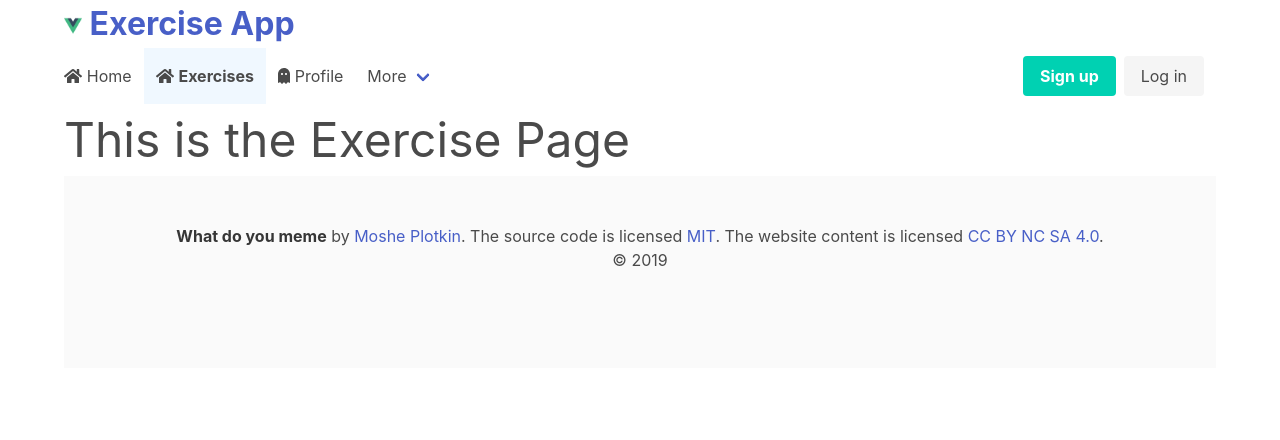
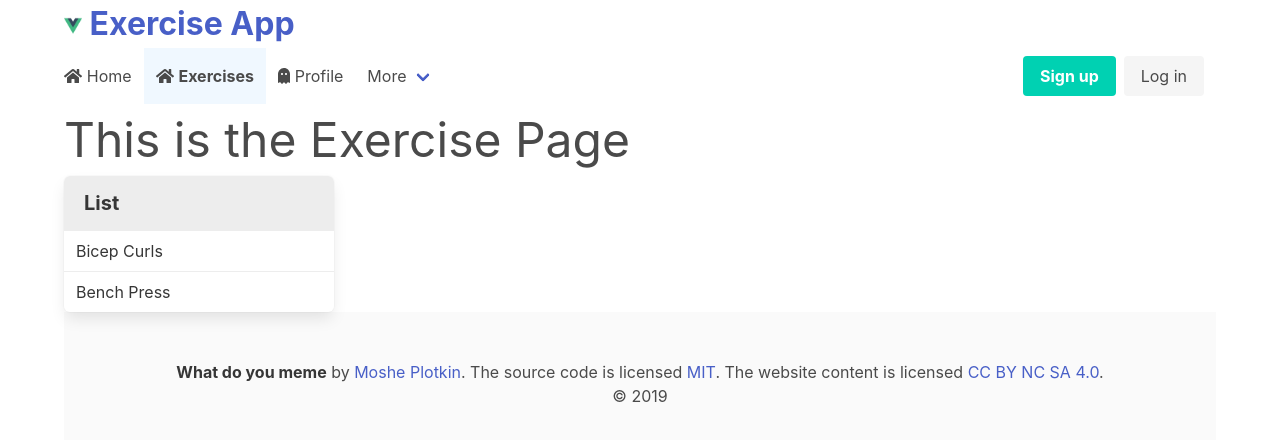
Before and after one commit to thekevinkim97/WebDevExcerciseApp, a Vue app in the folder client/: page /#/exercises in a window 1280 px wide. Shown: the top 440 px of the page. Built offline with nearby package versions, Linux system fonts and the light colour scheme.

Commit message:
Client UI v0.75

```diff
--- a/client/src/models/Profile.js
+++ b/client/src/models/Profile.js
@@ -1,18 +1,21 @@
 export const Exercise_Server = {
     User: [],
+    User_Photo: [
+        "https://i.pinimg.com/originals/69/c7/b2/69c7b2d06ce57c340fcae4857cc4f1de.jpg",
+    ],
     Weight: [],
     Height: [],
+    Friends: [],
+    Exercises: [],
     Get_Weight() {
         return this.Weight
     },
     Get_Height() {
         return this.Height
     },
-    Friends: [],
-    User_Photo: [
-        "http://www.dailyhaha.com/_pics/prepared-to-slice-onions.jpg",
-    ],
-    Exercises: [],
+    Get_User_Photo() {
+        return User_Photo;
+    }
 }
 
 export const Exercise_Client = {
@@ -29,6 +32,10 @@ export const Exercise_Client = {
         { name: "Bernie"},
         { name: "Donald"},
         { name: "Andrew"},
+    ],
+    Exercises: [
+        { name: "Bicep Curls"},
+        { name: "Bench Press"},
     ]
 }
 
--- a/client/src/views/Exercises.vue
+++ b/client/src/views/Exercises.vue
@@ -3,5 +3,27 @@
     <h1 class="is-size-1">
         This is the Exercise Page
     </h1>
+    <div class="columns">
+        <div class="column is-one-quarter">
+            <ul class="panel">
+                <p class="panel-heading">
+                    List
+                </p>
+                <li v-for="(p, i) in Profile.Exercises" :key="i" class="panel-block is-active">
+                    {{p.name}}
+                </li>
+            </ul>
+        </div>
+
+    </div>
 </div>
 </template>
+
+<script>
+import {Exercise_Client, Exercise_Server} from "../models/Profile";
+export default {
+    data: ()=> ({
+        Profile: Exercise_Client
+    }),
+}
+</script>
--- a/client/src/views/Profile.vue
+++ b/client/src/views/Profile.vue
@@ -6,7 +6,7 @@
 
     <div class="columns">
         <div class="column is-one-quarter">
-            <div class= "box is-clickable" @click="userClicked">
+            <div class= "box is-clickable" @click="$event.target.classList.toggle('Photo')">
             <ul class="panel">
                 <p class="panel-heading">
                     User
@@ -28,7 +28,9 @@
                 </li>
             </ul>
         </div>
-
+        <div class="Column" id="Photo">
+            <img alt="Current Picture" class="image is-fullwidth" :src="Profile.User_Photo_Show"/>
+        </div>
     </div>
 
 </div>
@@ -42,10 +44,10 @@ export default {
     }),
     methods: {
         userClicked() {
-            this.profile.Height = Exercise_Server.Get_Height;
-            this.profile.Weight = Exercise_Server.Get_Weight;
+            this.Profile.User_Photo_Show = Exercise_Server.Get_User_Photo();
         }
-    }
+    },
+    seen: true
 }
 </script>
 
```
